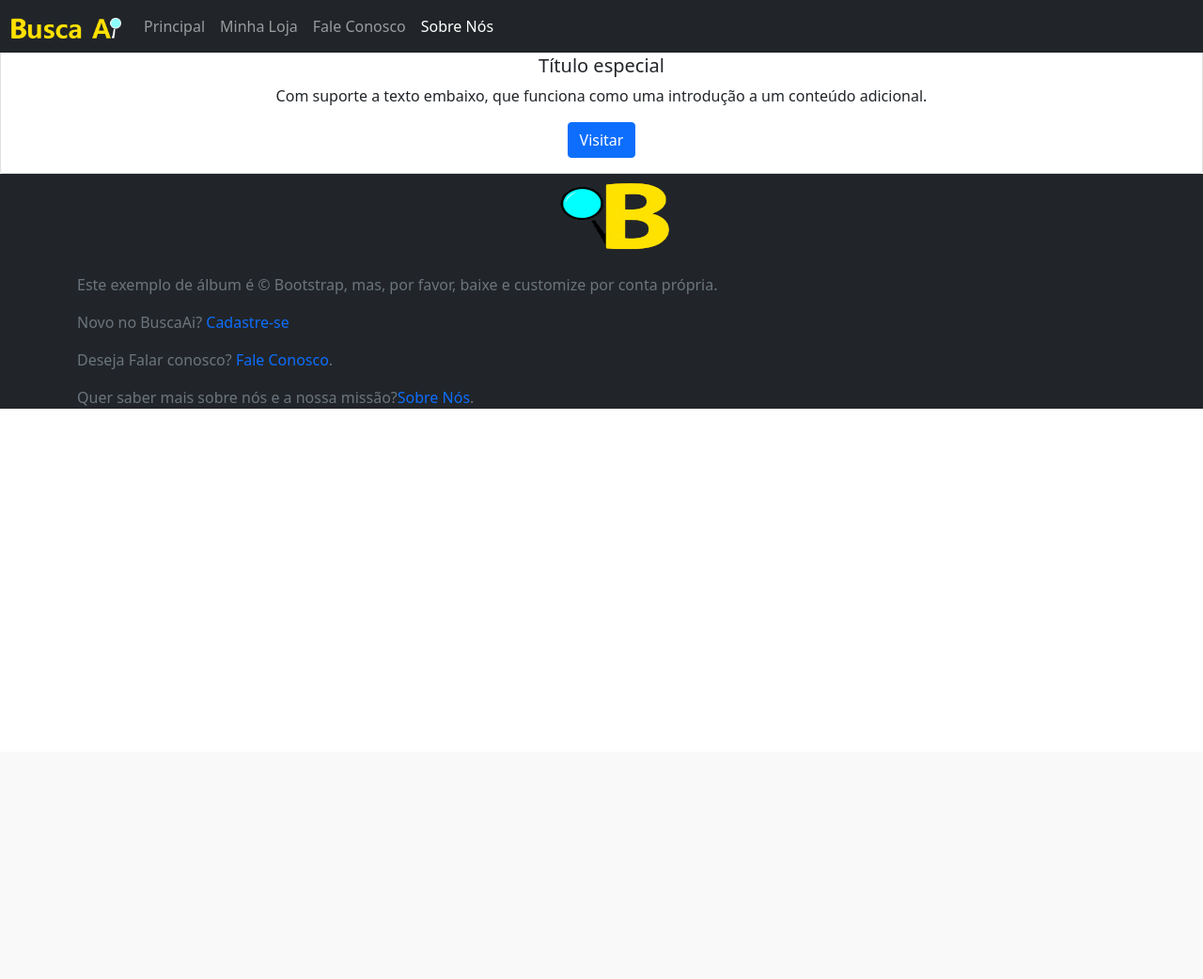
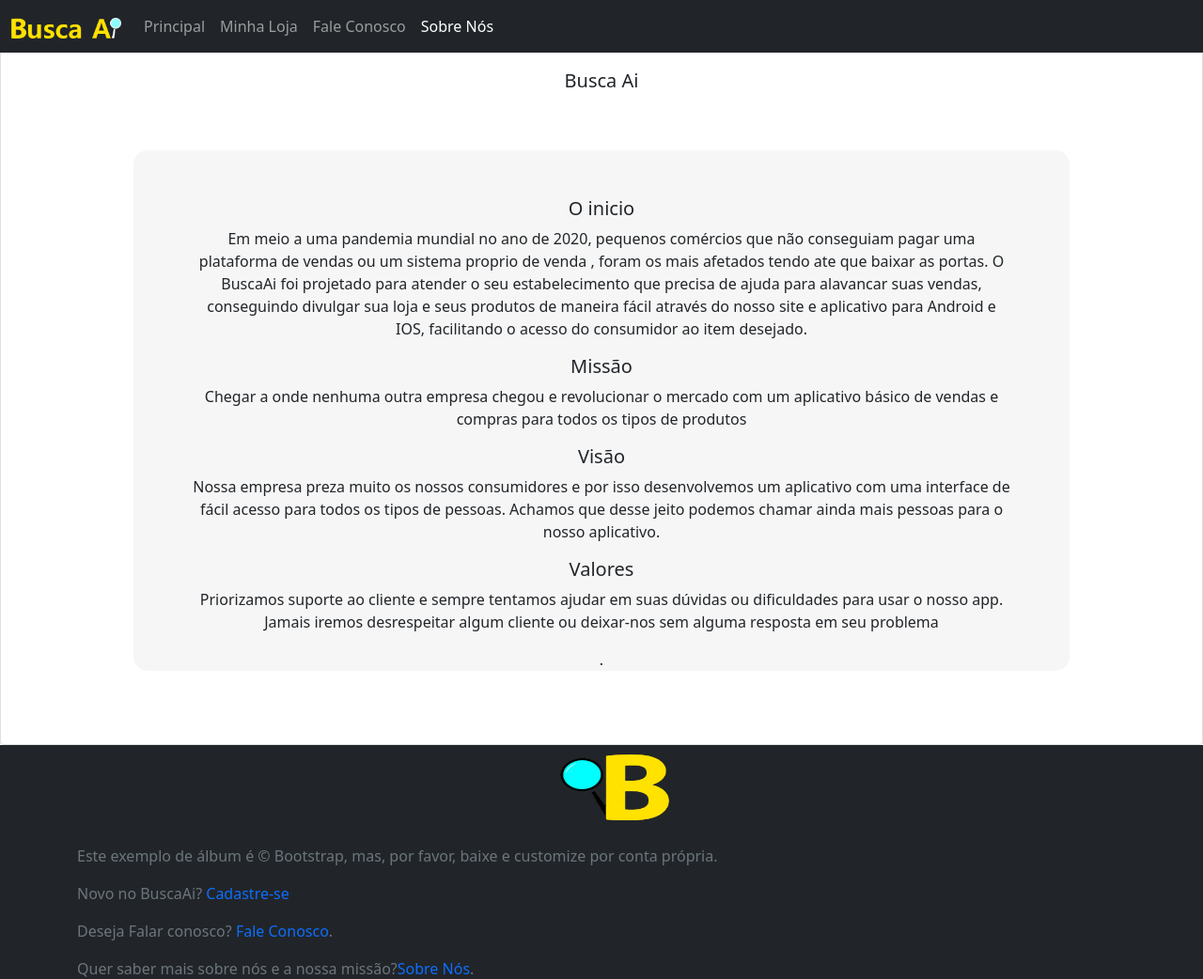
Before and after one commit to devWallacePessoa/busca_ai, a PHP site: page /sobrenos.php in a window 1280 px wide. Shown: the top 1042 px of the page at 94% size. Before the commit the page ends 435 px from the top, so only its background shows below. Run offline with PHP 8.4, Linux system fonts and the light colour scheme.

Commit message:
Sobre nos completo

```diff
--- a/sobrenos.php
+++ b/sobrenos.php
@@ -15,7 +15,7 @@
       <span class="navbar-toggler-icon"></span>
     </button>
     <div class="collapse navbar-collapse" id="navbarTogglerDemo01">
-      <a class="navbar-brand" href="#"><img src="imagens/buscaaiwhite.png" height="22,5" width="117"></a>
+      <a class="navbar-brand" href="./principal.php"><img src="imagens/buscaaiwhite.png" height="22,5" width="117"></a>
       <ul class="navbar-nav me-auto mb-2 mb-lg-0">
         <li class="nav-item">
           <a class="nav-link " aria-current="page" href="./principal.php">Principal</a>
@@ -39,10 +39,28 @@
   <div class="card-header">
     Destaque
   </div>
+  <p></p>
   <div class="card-body">
-    <h5 class="card-title">Título especial</h5>
-    <p class="card-text">Com suporte a texto embaixo, que funciona como uma introdução a um conteúdo adicional.</p>
-    <a href="#" class="btn btn-primary">Visitar</a>
+  <h5 class="card-title">Busca Ai</h5>
+  <div id="cadastro">
+  <h5>O inicio</h5>
+
+Em meio a uma pandemia mundial no ano de 2020, pequenos comércios que não conseguiam pagar uma plataforma de vendas ou um sistema proprio de venda
+, foram os mais afetados tendo ate que baixar as portas. O BuscaAi foi projetado para atender o seu estabelecimento que precisa de ajuda para alavancar suas vendas,
+conseguindo divulgar sua loja e seus produtos de maneira fácil através do nosso site e aplicativo para Android e IOS, facilitando o acesso do consumidor ao item desejado.
+<p></p>
+<h5>Missão</h5>
+<p>Chegar a onde nenhuma outra empresa chegou e revolucionar o mercado com um aplicativo básico de vendas e compras para todos os tipos de produtos</p>
+
+<h5>Visão</h5>
+<p>Nossa empresa preza muito os nossos consumidores e por isso desenvolvemos um aplicativo com uma interface de fácil acesso para todos os tipos de pessoas. Achamos que desse jeito podemos chamar ainda mais pessoas para o nosso aplicativo.</p>
+
+<h5>Valores</h5>
+
+    <p> Priorizamos suporte ao cliente e sempre tentamos ajudar em suas dúvidas ou dificuldades para usar o nosso app.
+Jamais iremos desrespeitar algum cliente ou deixar-nos sem alguma resposta em seu problema</p>
+<p>.</p>
+</div>
   </div>
 
 </div>
```
